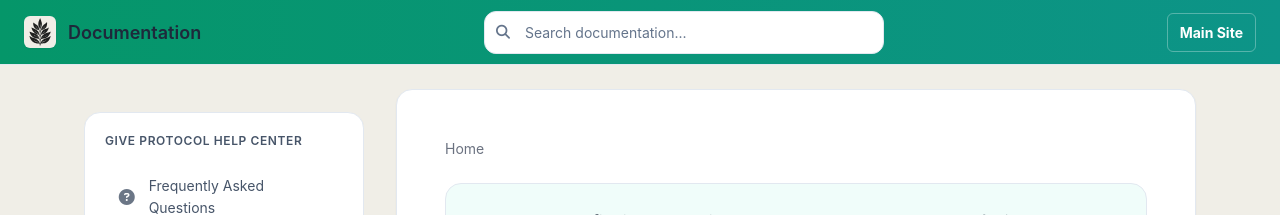
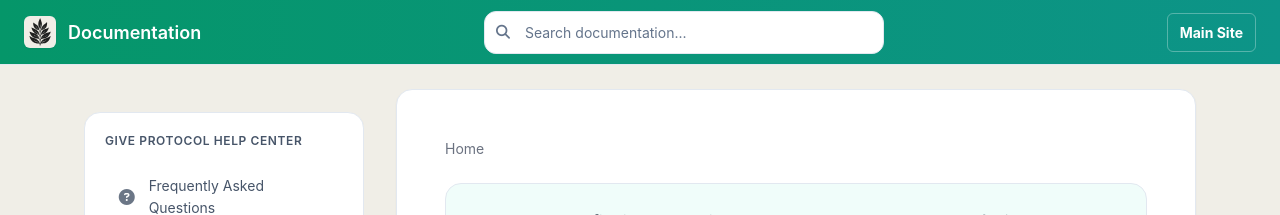
Before and after one commit to GiveProtocol/give-protocol-docs, a Jekyll site: the page built from index.md, in a window 1280 px wide. Shown: the top 215 px of the page. Built offline with Jekyll 4.4.1, drawn with Linux system fonts in a browser that asks for light colours.

Commit message:
Change Documentation title text to white in header

```diff
--- a/_layouts/default.html
+++ b/_layouts/default.html
@@ -87,7 +87,7 @@
     <link rel="preconnect" href="https://fonts.googleapis.com" />
 
     <!-- Stylesheets -->
-    <link rel="stylesheet" href="{{ '/assets/css/main.css' | relative_url }}?v=2025-11-12-v2" />
+    <link rel="stylesheet" href="{{ '/assets/css/main.css' | relative_url }}?v=2025-11-12-v3" />
 
     <!-- Search JavaScript -->
     <script src="{{ '/assets/js/simple-jekyll-search.min.js' | relative_url }}"></script>
--- a/_layouts/documentation.html
+++ b/_layouts/documentation.html
@@ -47,7 +47,7 @@
     />
 
     <!-- CSS -->
-    <link rel="stylesheet" href="{{ '/assets/css/main.css' | relative_url }}?v=2025-11-12-v2" />
+    <link rel="stylesheet" href="{{ '/assets/css/main.css' | relative_url }}?v=2025-11-12-v3" />
 
     <!-- Google Fonts -->
     <link rel="preconnect" href="https://fonts.googleapis.com" />
--- a/_layouts/modern.html
+++ b/_layouts/modern.html
@@ -61,7 +61,7 @@
     />
 
     <!-- CSS -->
-    <link rel="stylesheet" href="{{ '/assets/css/main.css' | relative_url }}?v=2025-11-12-v2" />
+    <link rel="stylesheet" href="{{ '/assets/css/main.css' | relative_url }}?v=2025-11-12-v3" />
 
     <!-- Google Fonts -->
     <link rel="preconnect" href="https://fonts.googleapis.com" />
--- a/_sass/_modern-layout.scss
+++ b/_sass/_modern-layout.scss
@@ -38,6 +38,10 @@
       img {
         height: 32px;
         width: auto;
+      }
+
+      span {
+        color: white;
       }
     }
 
--- a/_sass/_modern-utilities.scss
+++ b/_sass/_modern-utilities.scss
@@ -60,12 +60,16 @@ body.preload * {
       gap: 12px;
       font-size: 18px;
       font-weight: 600;
-      color: var(--color-text-primary);
+      color: white;
       text-decoration: none;
       transition: color var(--transition-fast);
 
       &:hover {
-        color: var(--color-text-accent);
+        color: rgba(255, 255, 255, 0.9);
+      }
+
+      span {
+        color: white;
       }
 
       img {
```
